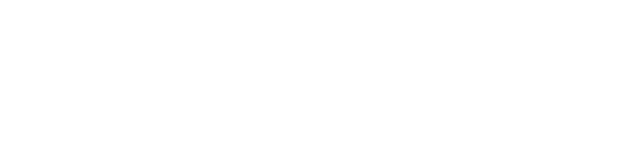
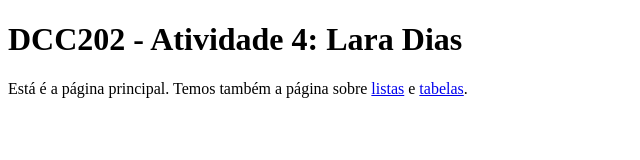
Before and after one commit to ufjf-dcc202/ufjf-dcc202-2023-3-a-atv4-Lara-Dias, a website: page index.html in a window 1280 px wide. Shown: the whole page, without its empty margins (0-640 px from the left). Drawn offline with Linux system fonts and the light colour scheme.

Commit message:
altera o index.html passando em todos os testes

```diff
--- a/index.html
+++ b/index.html
@@ -3,9 +3,17 @@
 <head>
     <meta charset="UTF-8">
     <meta name="viewport" content="width=device-width, initial-scale=1.0">
-    <title>Document</title>
+    <title>DCC202 - Atividade 4: Lara Dias</title>
 </head>
 <body>
+    <main>
+        <h1>
+            DCC202 - Atividade 4: Lara Dias
+        </h1>
+        <p>
+            Está é a página principal. Temos também a página sobre <a href="listas.html">listas</a> e <a href="tabelas.html"> tabelas</a>.
+        </p>
+    </main>
 
 </body>
 </html>
```
